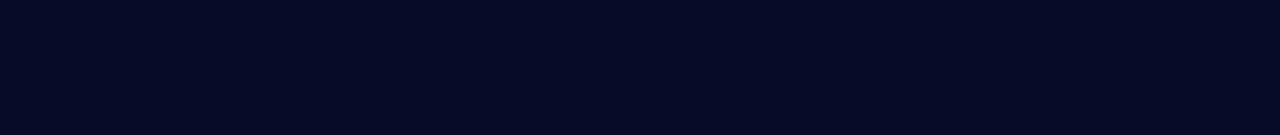
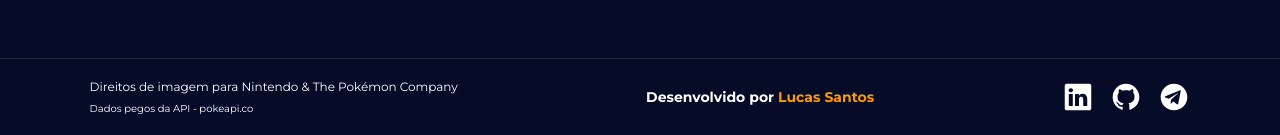
Before and after one commit to lucasssantos94/pokedex, a React (Vite) app: page / in a window 1280 px wide. Shown: the part 1310-1445 px from the top of the page. Before the commit the page ends 1368 px from the top, so only its background shows below. Built offline with nearby package versions, Linux system fonts and the light colour scheme; no server answers.

Commit message:
feat: add footer

```diff
--- a/src/App.jsx
+++ b/src/App.jsx
@@ -6,6 +6,7 @@ import "./app.scss";
 import ContainerApp from "@components/ContainerApp";
 import Header from "@components/Header";
 import Navigation from "@components/Navigation";
+import Footer from "@components/Footer";
 
 const App = () => {
   return (
@@ -18,6 +19,7 @@ const App = () => {
           <ScrollToTop smooth />
         </ContainerApp>
       </main>
+      <Footer />
     </>
   );
 };
--- a/src/components/Footer/index.jsx
+++ b/src/components/Footer/index.jsx
@@ -1,10 +1,25 @@
+import ContainerApp from "@components/ContainerApp";
+import SocialLinks from "@components/SocialLinks";
+import styles from "./styles.module.scss";
+
 const Footer = () => {
   return (
-    <footer>
-      <div>
-        <p>Direitos de imagem para Nintendo & The Pokémon Company</p>
-        <p>Dados pegos da API - pokeapi.co</p>
-      </div>
+    <footer className={styles.footer}>
+      <ContainerApp>
+        <div className={styles.copy}>
+          <p>Direitos de imagem para Nintendo & The Pokémon Company</p>
+          <p>Dados pegos da API - pokeapi.co</p>
+        </div>
+
+        <h4 className={styles.credits}>
+          Desenvolvido por{" "}
+          <a href="https://github.com/lucasssantos94" target="_blank">
+            Lucas Santos
+          </a>
+        </h4>
+
+        <SocialLinks />
+      </ContainerApp>
     </footer>
   );
 };
--- a/src/components/Footer/styles.module.scss
+++ b/src/components/Footer/styles.module.scss
@@ -0,0 +1,31 @@
+.footer {
+    height: 10vh;
+    border-top: 1px solid #24293F;
+
+    &>div {
+        @include global.flex($justify: space-between, $align: center);
+
+        @include global.media_query('lg') {
+            @include global.flex($direction: column, $gap: 2rem);
+
+        }
+
+        .copy {
+
+            p:not(:last-child) {
+                font-size: 1.2rem;
+                margin-bottom: 0.8rem;
+            }
+        }
+
+        .credits {
+            font-size: 1.4rem;
+
+            a {
+                color: #FF9900;
+            }
+
+        }
+    }
+
+}
--- a/src/components/Loading/styles.module.scss
+++ b/src/components/Loading/styles.module.scss
@@ -1,6 +1,6 @@
 .loading {
     width: 100%;
-    height: 40vh;
+    height: 60vh;
     @include global.flex($align: center, $justify: center);
 
     img {
```
